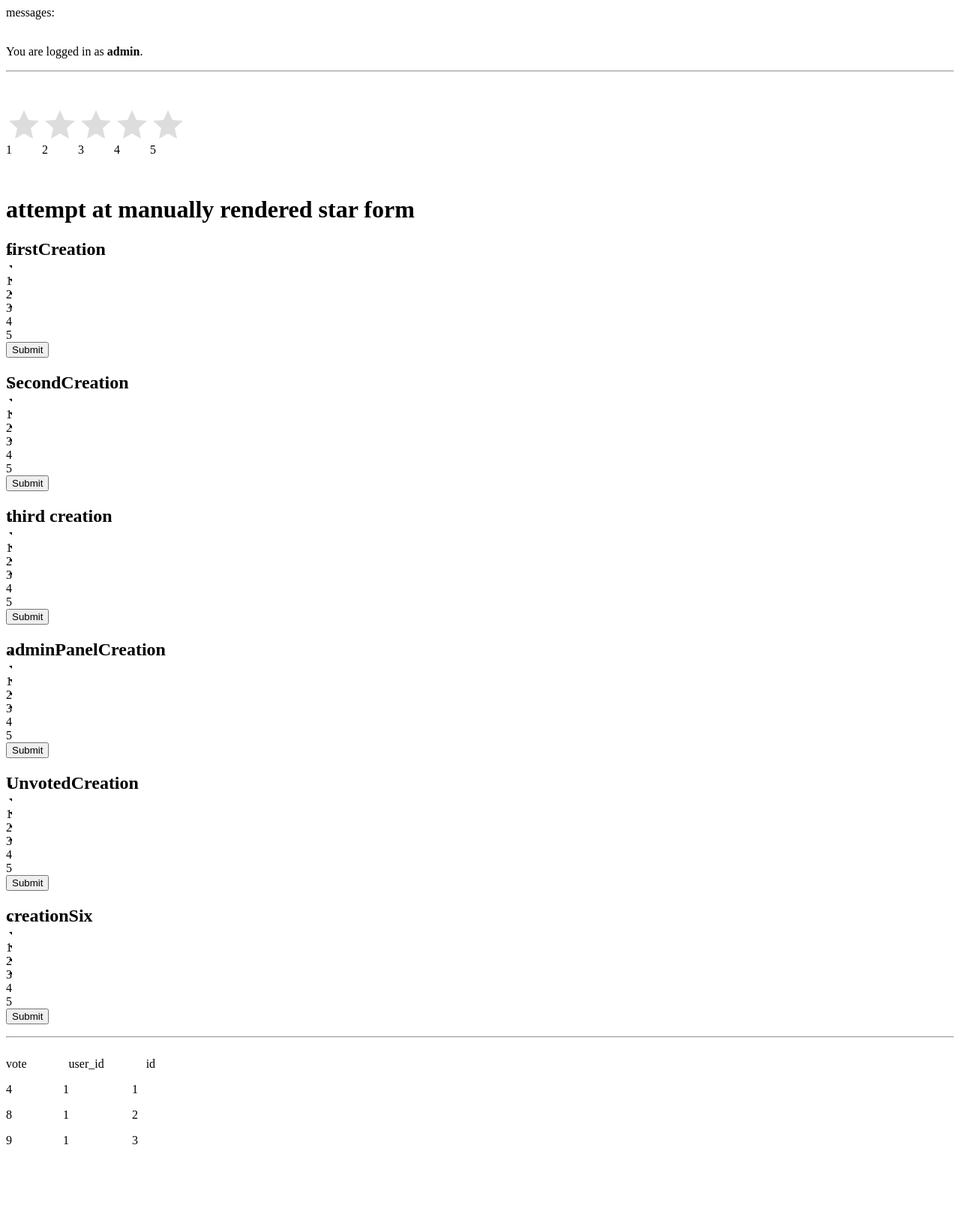
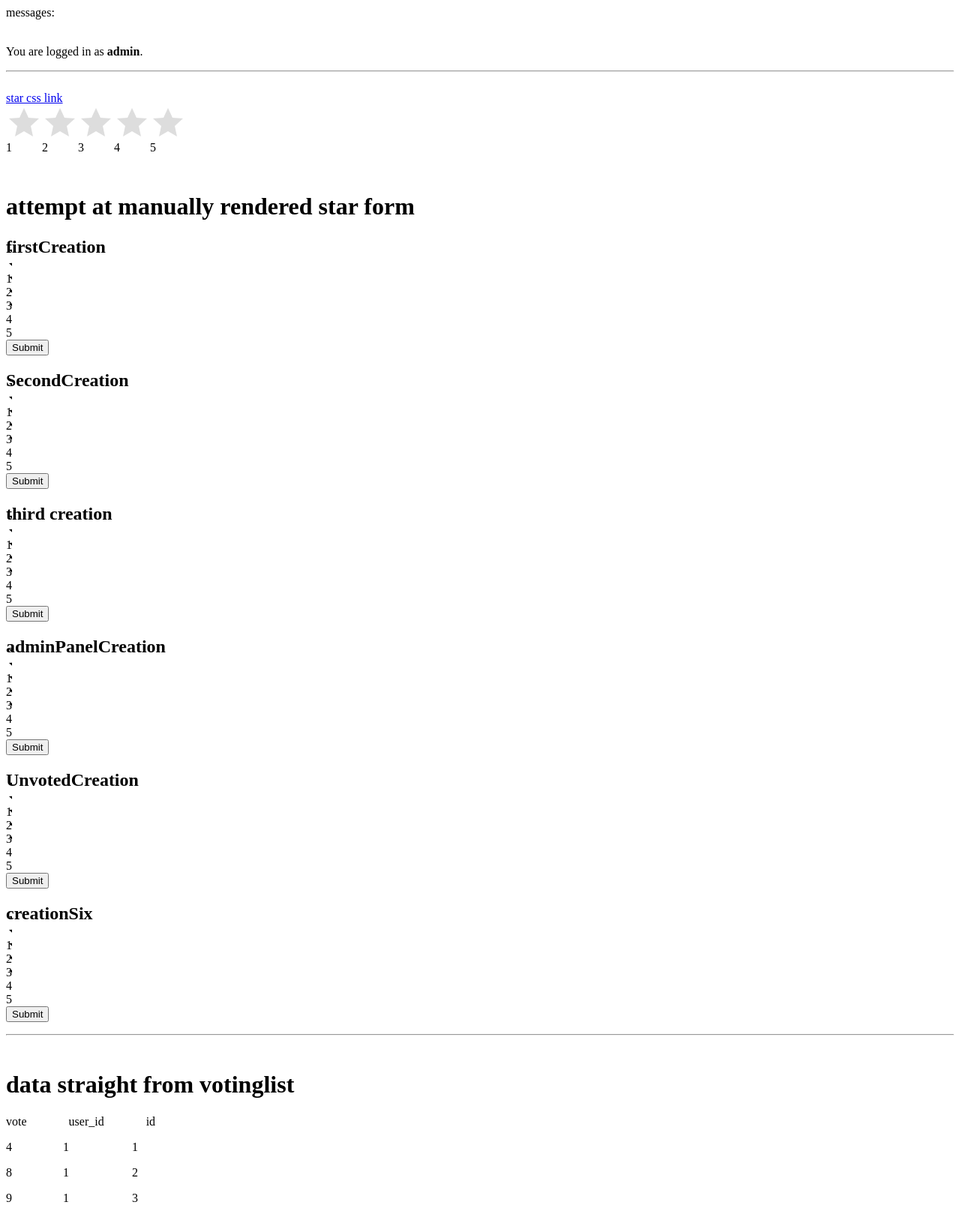
Before and after one commit to Thomas-More-Digital-Innovation/BricksAndMore, a Django app: page /voting/myvotes/ in a window 1280 px wide. Shown: the whole page at 75% size. Before the commit the page ends 1526 px from the top, so only its background shows below. Run offline with Django 4.2, Linux system fonts and the light colour scheme; a user stored in the database is signed in; data comes from the database, SQL or seed files in the repository.

Commit message:
work on stars

```diff
--- a/voting/templates/voting/myvotes.html
+++ b/voting/templates/voting/myvotes.html
@@ -5,7 +5,7 @@
 
 <hr>
 <br>
-<h1> <a href="https://iamkate.com/code/star-rating-widget/"></a>  </h1>
+<a href="https://iamkate.com/code/star-rating-widget/">star css link</a>
 
 {% load static %}
 
@@ -16,6 +16,7 @@
   }
 
   .vote input {
+    color: red;
     position: absolute;
     left: -100vw;
   }
@@ -81,6 +82,7 @@
 
 <hr>
 <br>
+<h1>data straight from votinglist</h1>
 vote &emsp;&emsp;&emsp; user_id &emsp;&emsp;&emsp; id
 {% for item in votingLists %}
   <p>
```
Also changed, not shown: documents/todo.md (+1 -0 lines).
